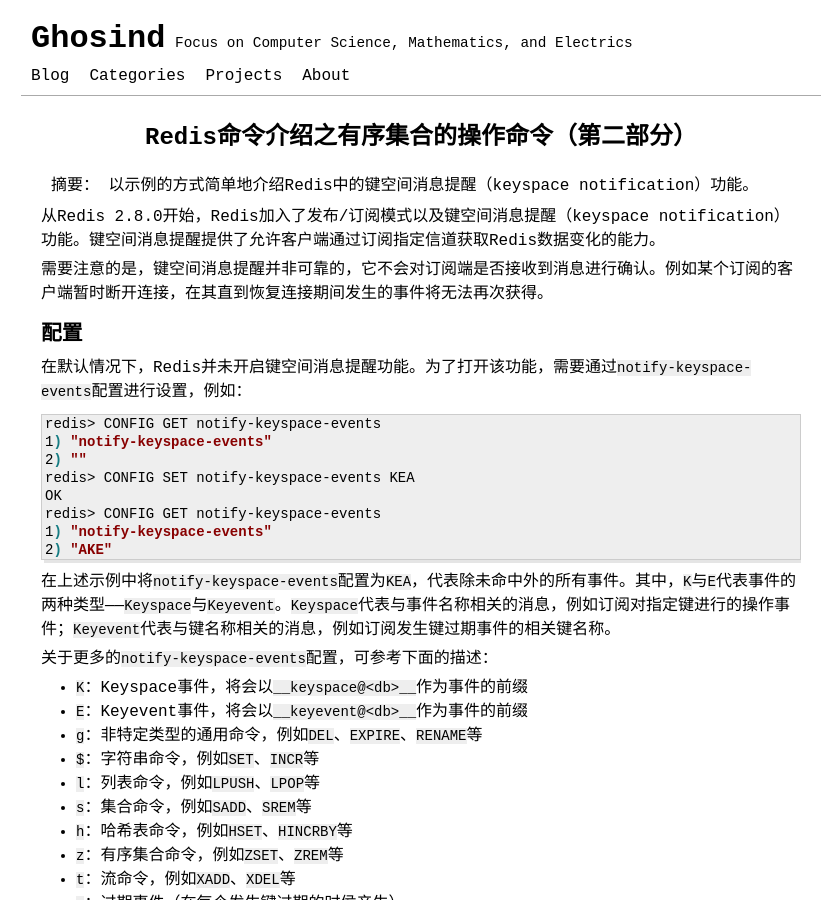
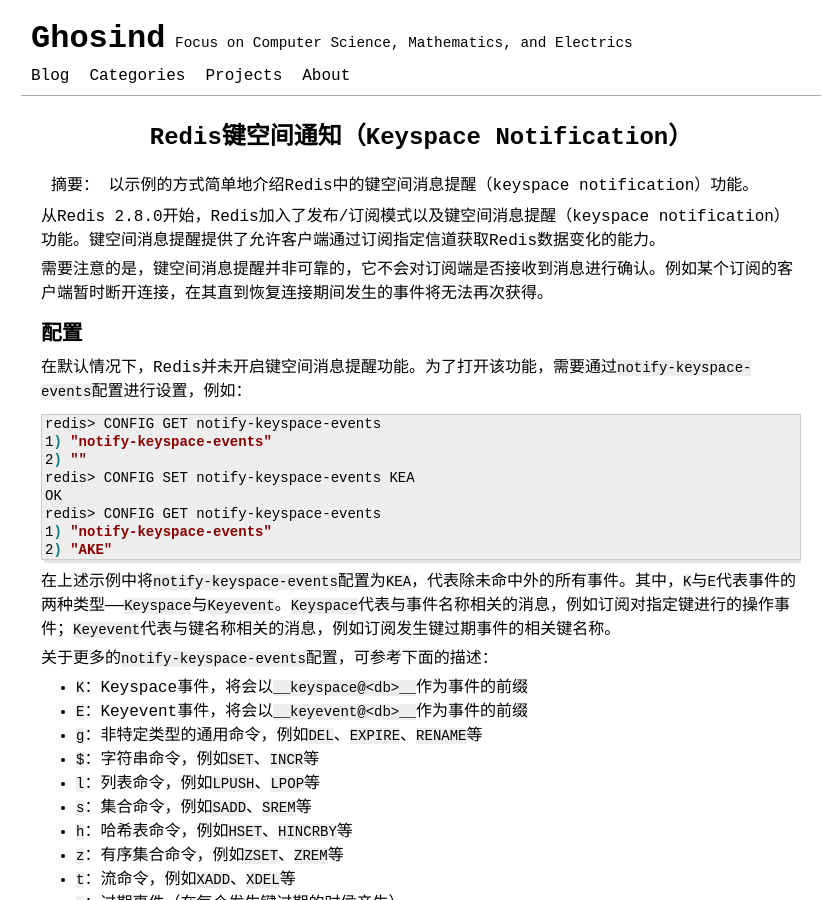
Before and after one commit to ghosind/ghosind.github.io, a Jekyll site: the page built from _posts/redis/2021-02-28-redis-keyspace-notification.md, in a window 1280 px wide and 900 px high. Shown: the whole window, without its empty margins (219-1051 px from the left). Built offline with Jekyll 4.4.1, drawn with Linux system fonts in a browser that asks for light colours; comment, search, counter and statistics services are not loaded.

Commit message:
Rename post

```diff
--- a/_posts/redis/2021-02-28-redis-keyspace-notification.md
+++ b/_posts/redis/2021-02-28-redis-keyspace-notification.md
@@ -1,6 +1,6 @@
 ---
 layout: post
-title: Redis命令介绍之有序集合的操作命令（第二部分）
+title: Redis键空间通知（Keyspace Notification）
 date: 2021-02-28
 categories: [Redis]
 tags: [Redis, notification, 事件通知]
```
